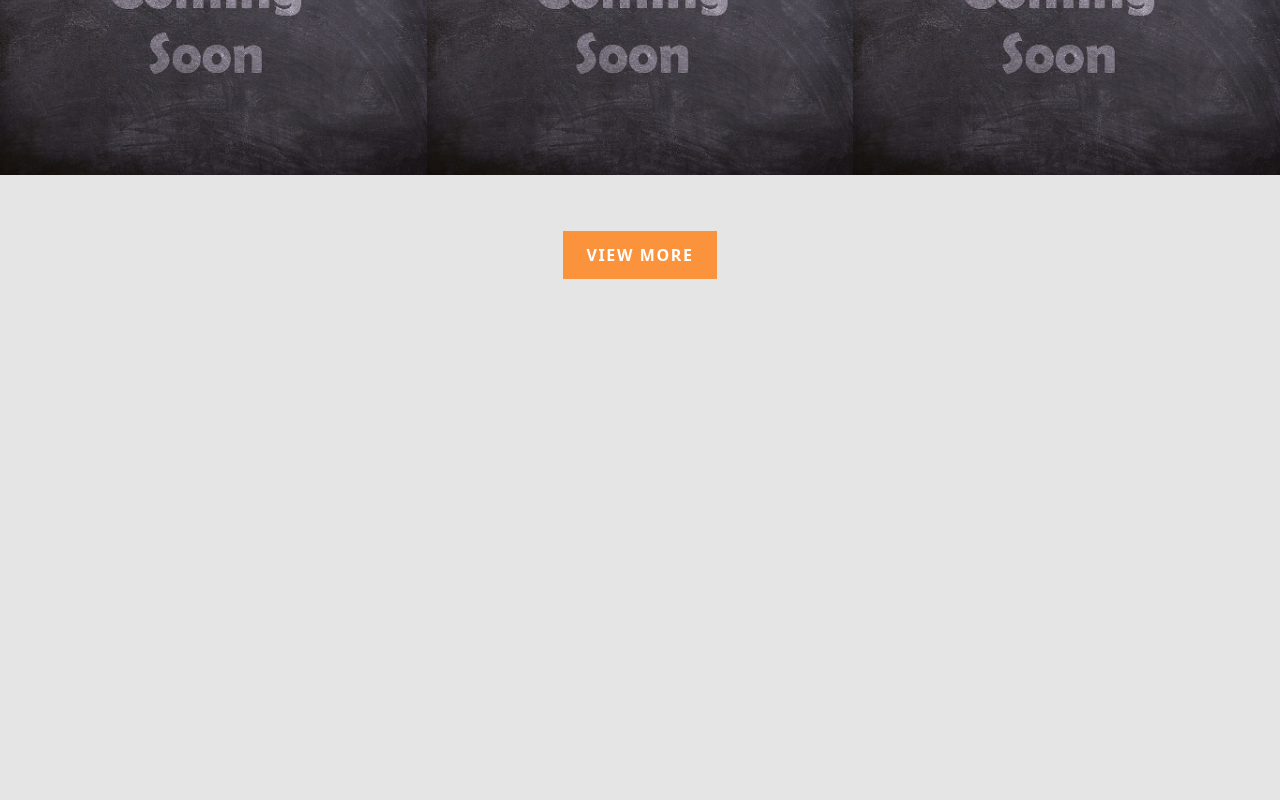
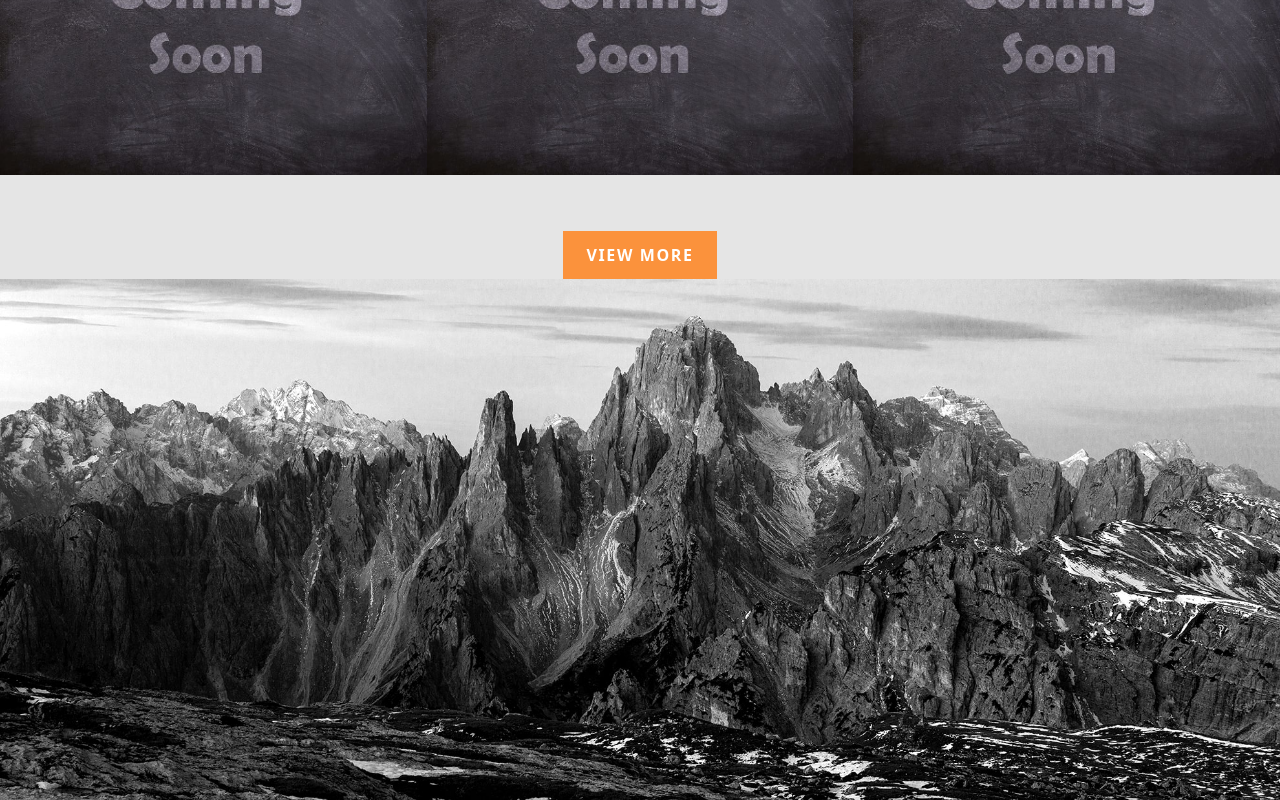
Before and after one commit to BehnamSeydAbadi/Portfolio, a React (Create React App) app: page / in a window 1280 px wide. Shown: the part 2011-2811 px from the top of the page. Before the commit the page ends 2290 px from the top, so only its background shows below. Built offline with nearby package versions, Linux system fonts and the light colour scheme.

Commit message:
Image added to ContactMe

```diff
--- a/src/Components/ContactMe.jsx
+++ b/src/Components/ContactMe.jsx
@@ -1,7 +1,9 @@
 import React from "react";
 
-function ContactMe() {
-
+function ContactMe({ instagramUrl, linkedInUrl, githubUrl }) {
+  return <div className="align-center">
+      <img src="/Images/w4-min.jpg"/>
+  </div>;
 }
 
 export default ContactMe;
--- a/src/index.js
+++ b/src/index.js
@@ -5,6 +5,7 @@ import "./index.css";
 
 import AboutMe from "./Components/AboutMe";
 import Skills from "./Components/Skills";
+import ContactMe from "./Components/ContactMe";
 import Samples from "./Components/Samples";
 import reportWebVitals from "./reportWebVitals";
 
@@ -33,6 +34,10 @@ ReactDOM.render(
       ]}
       viewMoreSamplesLink="####"
     />
+    <ContactMe
+    instagramUrl="#"
+    linkedInUrl="#"
+    githubUrl="#"/>
   </React.StrictMode>,
   document.getElementById("root")
 );
```
